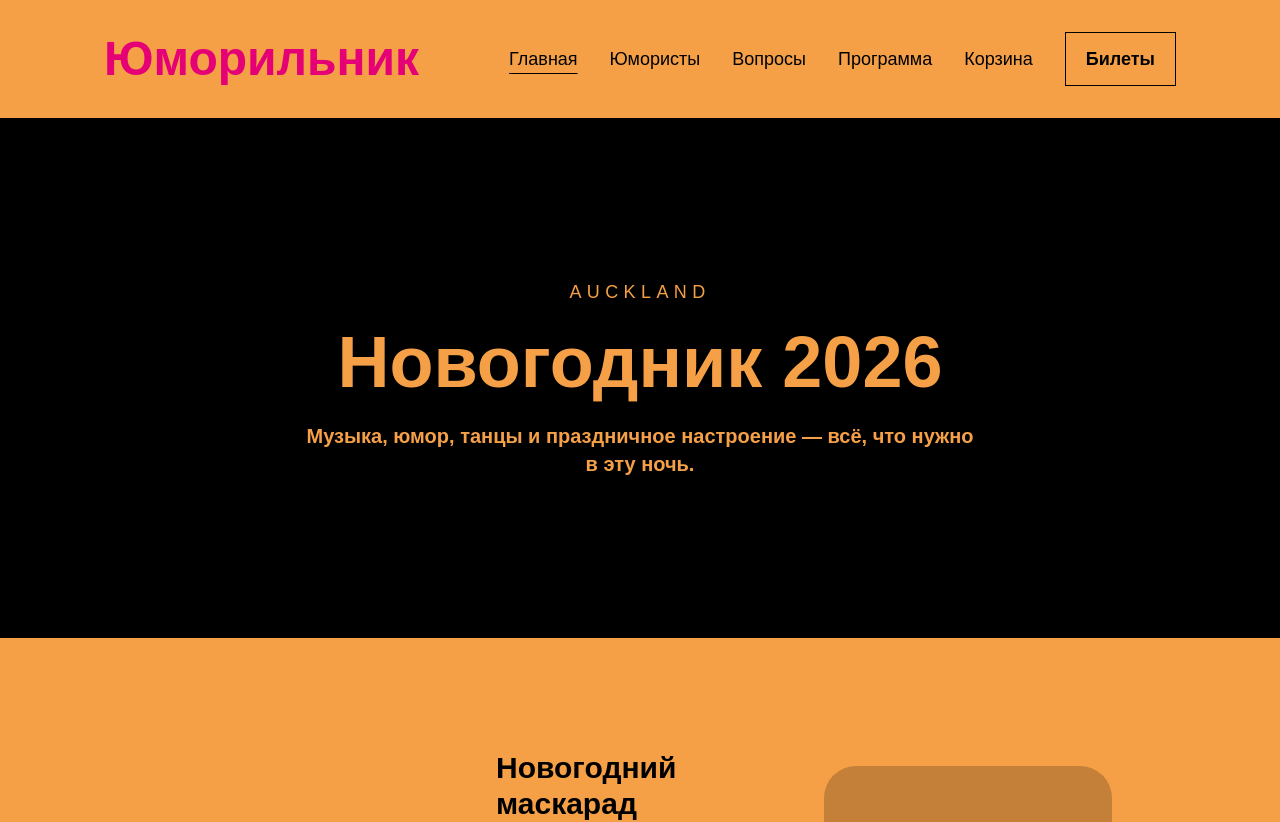
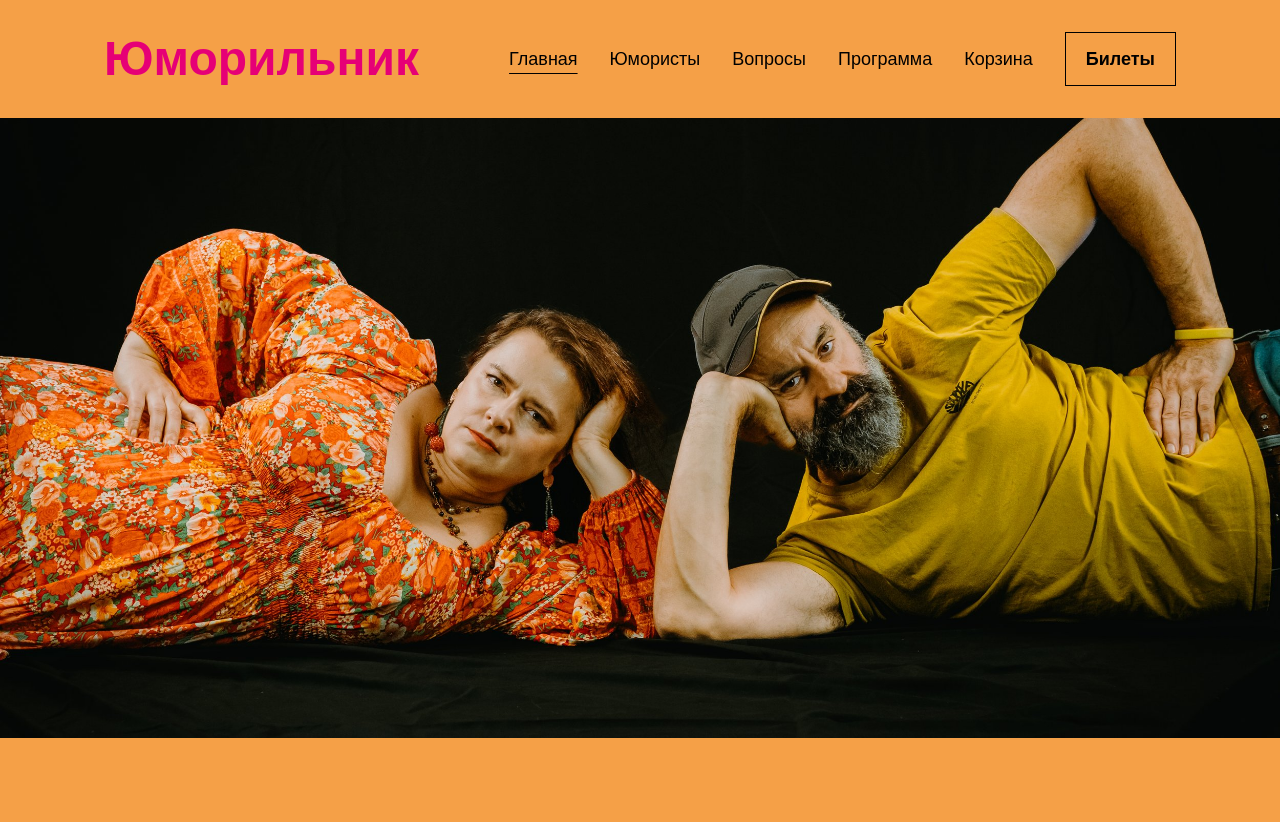
Before and after one commit to darshabloom/yumorilnik, a Next.js app: page / in a window 1280 px wide. Shown: the top 822 px of the page. Built offline with nearby package versions, Linux system fonts and the light colour scheme.

Commit message:
chore: preserve existing homepage changes

```diff
--- a/app/page.tsx
+++ b/app/page.tsx
@@ -1,3 +1,5 @@
+import Image from "next/image";
+
 export default function HomePage() {
   return (
     <main className="min-h-screen bg-[#f5a047] text-black">
@@ -23,17 +25,14 @@ export default function HomePage() {
         </nav>
       </section>
 
-      <section className="flex h-[360px] items-center justify-center bg-black px-6 text-center text-[#f5a047] md:h-[520px]">
-        <div>
-          <p className="text-lg uppercase tracking-[0.3em]">Auckland</p>
-          <h1 className="mt-5 text-5xl font-black md:text-7xl">
-            Новогодник 2026
-          </h1>
-          <p className="mt-6 max-w-2xl text-xl font-bold">
-            Музыка, юмор, танцы и праздничное настроение — всё, что нужно в эту
-            ночь.
-          </p>
-        </div>
+      <section className="relative h-[360px] overflow-hidden bg-black md:h-[620px]">
+        <Image
+          src="/images/home/hero.jpg"
+          alt="Юморильник"
+          fill
+          priority
+          className="object-cover"
+        />
       </section>
 
       <section className="mx-auto grid max-w-5xl gap-10 px-6 py-20 md:grid-cols-3 md:items-center md:px-10 md:py-28">
```
